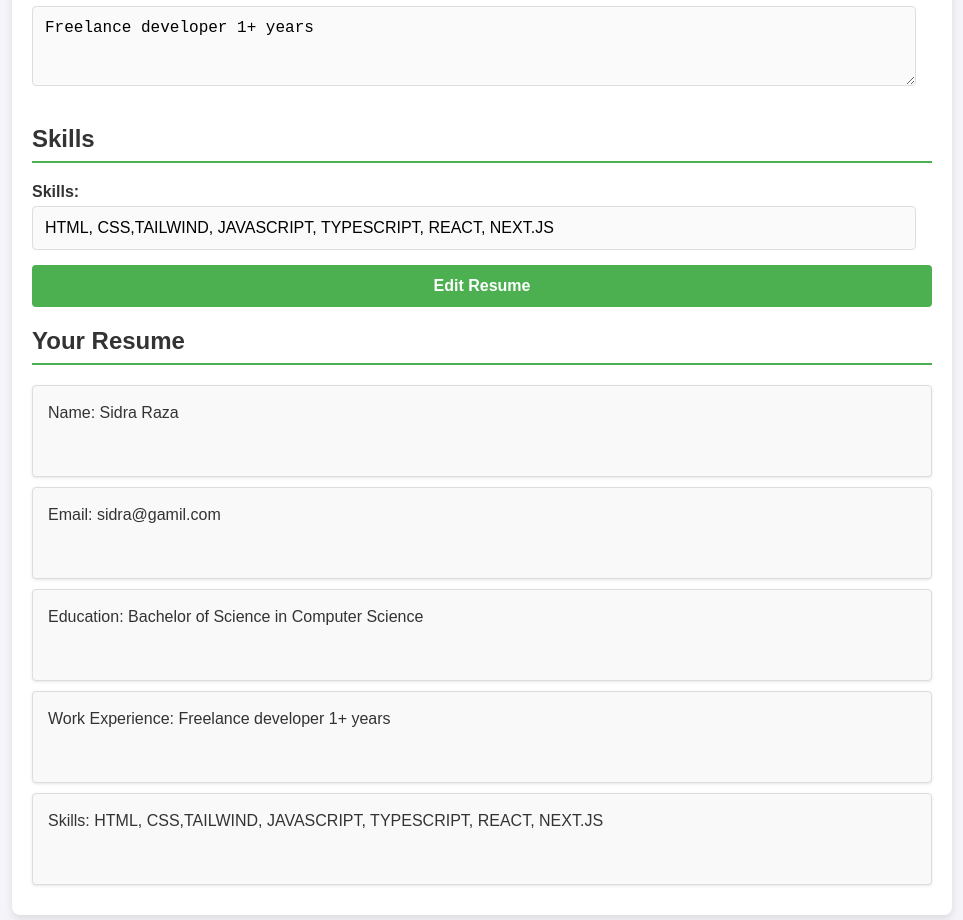
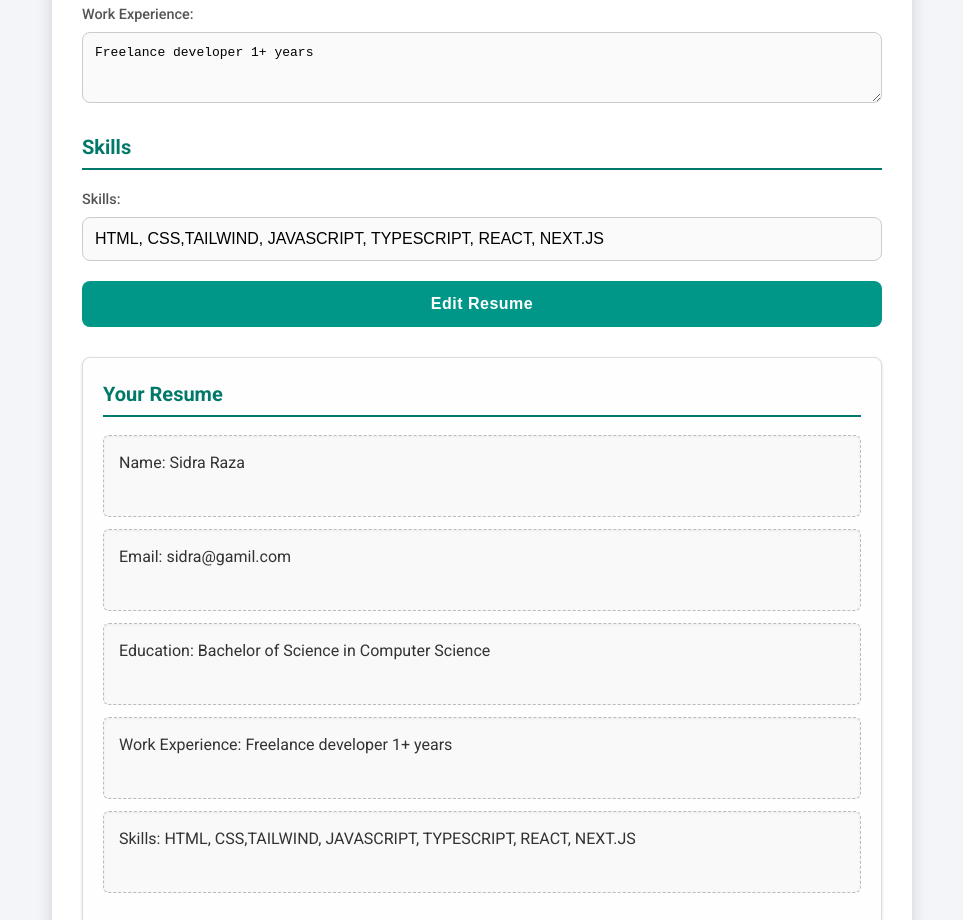
Before and after one commit to SidraRaza/HACKATHON, a website: page milestone 4/index.html in a window 1280 px wide. Shown: the part 605-1525 px from the top of the page, without its empty margins (158-1121 px from the left). Drawn offline with Linux system fonts and the light colour scheme.

Commit message:
first commit

```diff
--- a/milestone 4/styles.css
+++ b/milestone 4/styles.css
@@ -1,102 +1,134 @@
-/* styles.css */
 
-/* General Body Styles */
+@import url('https://fonts.googleapis.com/css2?family=Roboto:wght@400;500;700&display=swap');
+
 body {
-    font-family: Arial, sans-serif;
-    background-color: #f4f4f9;
+  font-family: 'Roboto', sans-serif;
+  background-color: #f3f5f9;
   color: #333;
   margin: 0;
   padding: 0;
+  line-height: 1.6;
 }
 
 .container {
-    width: 80%;
-    max-width: 900px;
-    margin: 20px auto;
-    padding: 20px;
-    background-color: #fff;
-    border-radius: 8px;
-    box-shadow: 0 4px 8px rgba(0, 0, 0, 0.1);
+  width: 90%;
+  max-width: 800px;
+  margin: 40px auto;
+  padding: 30px;
+  background-color: #ffffff;
+  border-radius: 12px;
+  box-shadow: 0 8px 16px rgba(0, 0, 0, 0.15);
+  transition: box-shadow 0.3s ease;
+}
+
+.container:hover {
+  box-shadow: 0 10px 20px rgba(0, 0, 0, 0.2);
 }
 
 h1, h2 {
   color: #333;
+  font-weight: 700;
+  margin: 0;
 }
 
 h1 {
-    margin-bottom: 20px;
+  text-align: center;
+  font-size: 2em;
+  margin-bottom: 25px;
+  color: #00796b;
 }
 
 h2 {
-    border-bottom: 2px solid #4CAF50;
-    padding-bottom: 8px;
-    margin-bottom: 20px;
+  color: #00796b;
+  font-size: 1.25em;
+  margin-bottom: 18px;
+  padding-bottom: 5px;
+  border-bottom: 2px solid #00796b;
 }
 
-  /* Form Styles */
+
 form {
-    margin-bottom: 20px;
+  margin-bottom: 25px;
 }
 
 label {
   display: block;
-    font-weight: bold;
-    margin: 10px 0 5px;
+  font-weight: 500;
+  margin: 12px 0 6px;
+  color: #555;
+  font-size: 0.9em;
 }
 
 input, textarea {
-    width: calc(100% - 16px);
+  width: 100%;
   padding: 12px;
-    border: 1px solid #ddd;
-    border-radius: 4px;
+  border: 1px solid #ccc;
+  border-radius: 8px;
   box-sizing: border-box;
-    font-size: 16px;
-    margin-bottom: 15px;
+  font-size: 1em;
+  margin-bottom: 20px;
   background-color: #fafafa;
+  transition: all 0.3s ease;
 }
 
 input:focus, textarea:focus {
-    border-color: #4CAF50;
+  border-color: #009688;
   outline: none;
-    box-shadow: 0 0 5px rgba(76, 175, 80, 0.3);
+  box-shadow: 0 0 8px rgba(0, 150, 136, 0.4);
 }
 
 button {
   display: block;
   width: 100%;
-    padding: 12px;
-    background-color: #4CAF50;
+  padding: 14px;
+  background-color: #009688;
   color: white;
   border: none;
-    border-radius: 4px;
+  border-radius: 8px;
   cursor: pointer;
-    font-size: 16px;
-    font-weight: bold;
+  font-size: 1em;
+  font-weight: 700;
+  letter-spacing: 0.5px;
+  transition: background-color 0.3s ease, transform 0.2s ease;
 }
 
 button:hover {
-    background-color: #45a049;
+  background-color: #00796b;
+  transform: translateY(-2px);
 }
 
-  /* Resume Output Styles */
+button:active {
+  transform: translateY(0);
+}
+
 #resume-output {
-    margin-top: 20px;
+  margin-top: 30px;
+  padding: 20px;
+  border: 1px solid #ddd;
+  border-radius: 8px;
+  background-color: #fefefe;
+  box-shadow: 0 1px 3px rgba(0, 0, 0, 0.15);
 }
 
 .editable {
-    border: 1px solid #ddd;
-    border-radius: 4px;
+  border: 1px dashed #bbb;
+  border-radius: 6px;
   padding: 15px;
-    margin: 10px 0;
-    min-height: 60px;
+  margin: 12px 0;
+  min-height: 50px;
   background-color: #f9f9f9;
-    box-shadow: 0 1px 3px rgba(0, 0, 0, 0.1);
-    font-size: 16px;
+  box-shadow: inset 0 1px 3px rgba(0, 0, 0, 0.05);
+  font-size: 1em;
   line-height: 1.5;
+  transition: background-color 0.3s ease;
+}
+
+.editable:hover {
+  background-color: #f0f0f0;
 }
 
 .editable:focus {
   outline: none;
-    border-color: #4CAF50;
-    box-shadow: 0 0 5px rgba(76, 175, 80, 0.3);
+  border-color: #009688;
+  box-shadow: 0 0 6px rgba(0, 150, 136, 0.3);
 }
```
Also changed, not shown: milestone 4/index.html (+0 -2 lines). Lines whose indentation alone changed are shown as unchanged.
